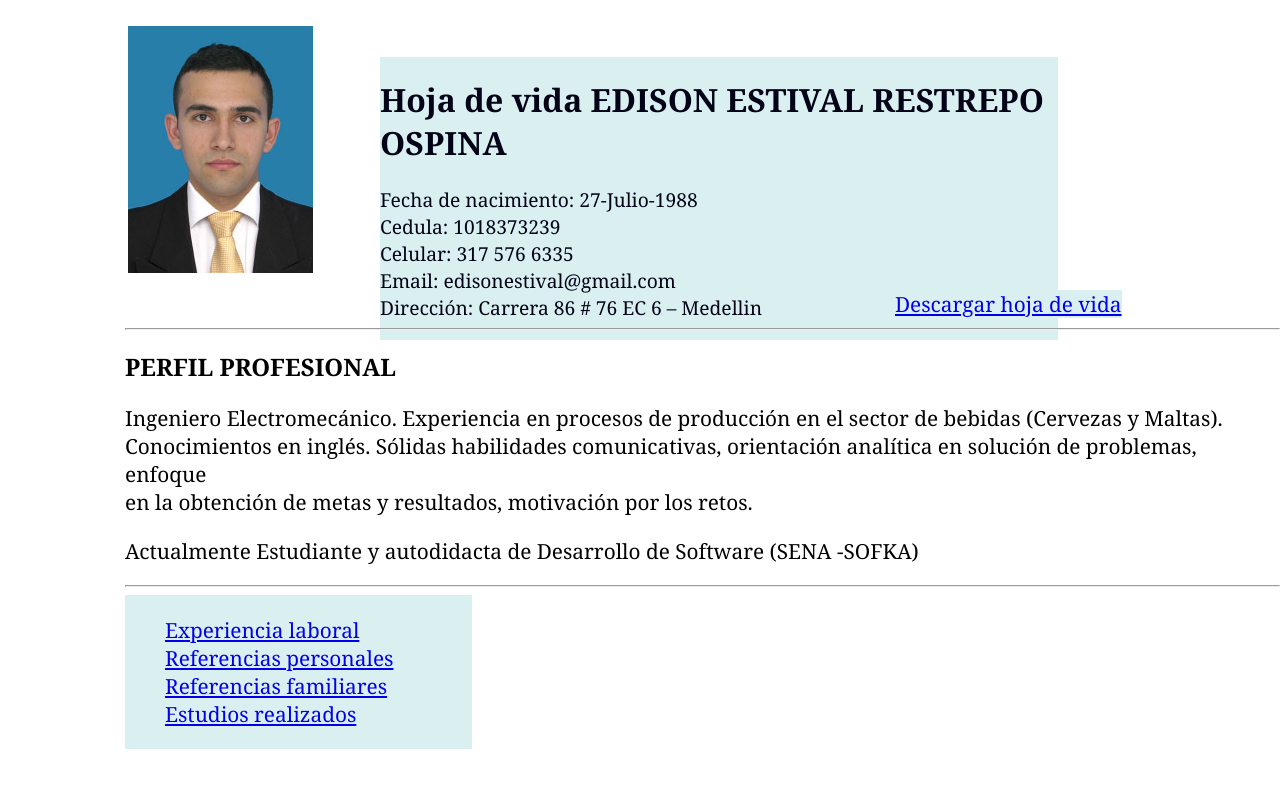
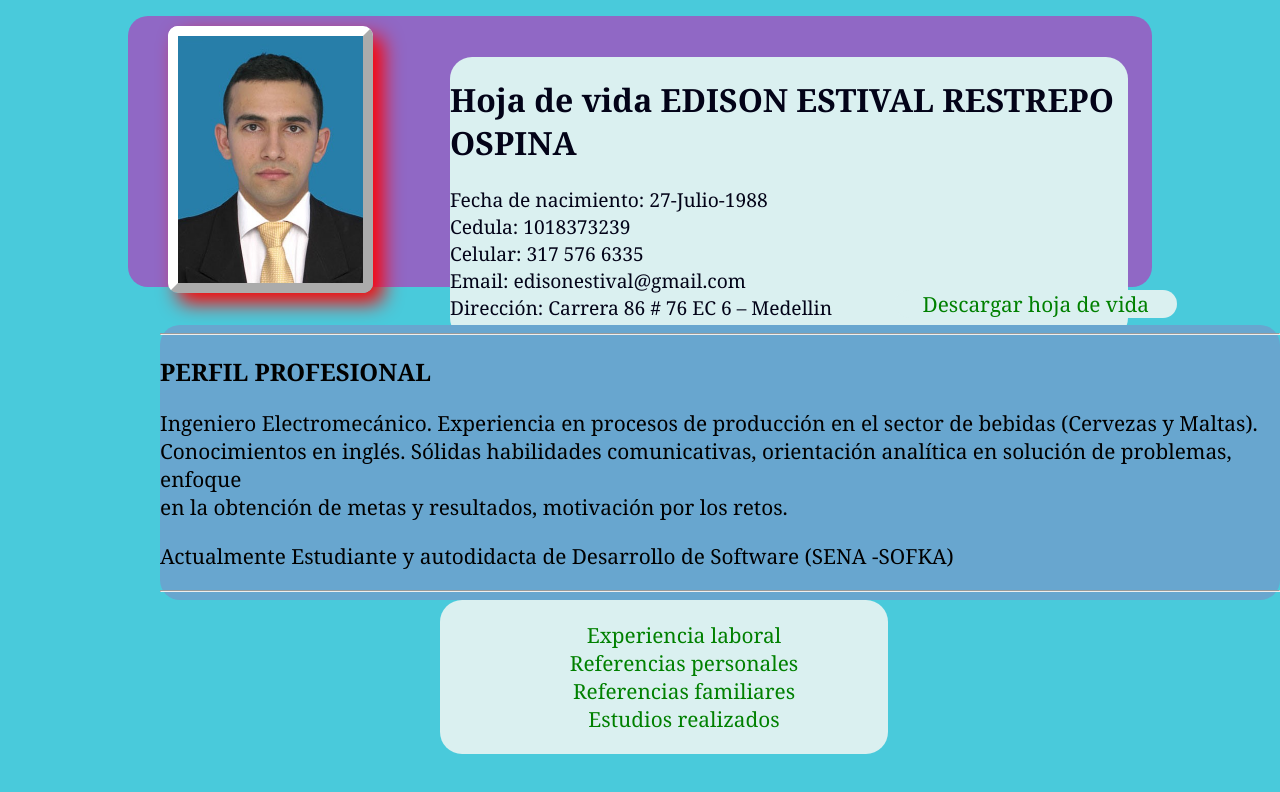
Before and after one commit to EdiRestrepo/Taller-de-HTML5-CSS3-JS, a plain HTML site: page Taller HTML5-CSS3-JS/index.html in a window 1280 px wide. Drawn offline with Linux system fonts and the light colour scheme.

Commit message:
Se sube taller de CSS3

```diff
--- a/Taller HTML5-CSS3-JS/index.html
+++ b/Taller HTML5-CSS3-JS/index.html
@@ -5,14 +5,21 @@
     <meta name="description" content="Hoja de vida"/>
     <meta name="viewport" content="width=device-width, initial-scale=1.0">
     <title>Taller HTML5</title>
+    <link rel="stylesheet" href="taller_css3.css" type="text/css"/>
+    <!-- <style type="text/css">
+        body{
+             background-color: olive;
+            color: white;
+        }
+    </style> -->
 </head>
 <body>
     <header>
         <figure>
-            <img src="Foto-Edison-R.jpg" style="width: 185px; position: relative; top: 10px; left: 80px;">
+            <img src="Foto-Edison-R.jpg" style="width: 185px; position: relative; top: 10px;">
         </figure>
 
-        <div style="font-family: Cambria, Cochin, Georgia, Times, 'Times New Roman', serif; color: rgb(3, 3, 24); background-color: rgb(218, 240, 240); width:53%; position:  absolute; left: 380px; top:57px">
+        <div style="font-family: Cambria, Cochin, Georgia, Times, 'Times New Roman', serif; color: rgb(3, 3, 24); background-color: rgb(218, 240, 240); width:53%; position:  absolute; left: 450px; top:57px">
             <h1>Hoja de vida EDISON ESTIVAL RESTREPO OSPINA</h1>
             <p style="font-size: 120%;">
                 Fecha de nacimiento: 27-Julio-1988<br>
@@ -23,10 +30,10 @@
             </p>
         </div>
     </header>
-    <nav style="position: absolute; left: 895px; font-size: 130%; background: rgb(218, 240, 240); top:290px; font-family: Cambria, Cochin, Georgia, Times, 'Times New Roman', serif;">
+    <nav style="position: absolute; left: 895px; font-size: 130%; background: rgb(218, 240, 240); top:290px; font-family: Cambria, Cochin, Georgia, Times, 'Times New Roman', serif; text-align: center;">
         <a href="Hoja_de_vida_Edison_Restrepo.pdf" target="_blank">Descargar hoja de vida</a>
     </nav>
-    <main style="position: absolute; top: 320px; left: 125px; font-family: Cambria, Cochin, Georgia, Times, 'Times New Roman', serif;">
+    <main style="position: absolute; top: 325px; left: 160px; font-family: Cambria, Cochin, Georgia, Times, 'Times New Roman', serif;">
         <hr>
         <section>
             <h2>PERFIL PROFESIONAL</h2>
@@ -42,7 +49,7 @@
             <article>contenido g</article> -->
         </section>
         <hr>
-        <nav style="font-family: Cambria, Cochin, Georgia, Times, 'Times New Roman', serif; font-size: 130%; background: rgb(218, 240, 240); width: 30%; position: absolute;">
+        <nav style="font-family: Cambria, Cochin, Georgia, Times, 'Times New Roman', serif; font-size: 130%; background: rgb(218, 240, 240); width: 40%; position: absolute; left: 280px;">
             <ul style="list-style: none;" >
                 <li><a href="experiencia.html">Experiencia laboral</a></li>
                 <li><a href="referencia_personal.html">Referencias personales</a></li>
--- /dev/null
+++ b/Taller HTML5-CSS3-JS/taller_css3.css
@@ -0,0 +1,50 @@
+
+body{
+    background-color: rgb(73, 202, 219);
+    color: black;
+    width: 1024px;
+    margin: 0px auto;
+}
+
+header{
+    background-color: rgb(144, 104, 197);
+    border-radius: 20px;
+}
+
+main{
+    background-color: rgb(104, 166, 207);
+    border-radius: 20px;
+}
+
+a{
+    text-decoration: none;
+    color: green;
+}
+a:hover{
+    font-size: 140%;
+    color: coral;
+    background: blueviolet;
+    border-radius: 22px;
+}
+
+a:active {
+    color: red;
+    background: blue;
+}
+
+
+img{
+    border: 10px outset white;
+    border-radius: 10px;
+    box-shadow: 10px 10px 20px red;
+}
+
+div{
+    border-radius: 22px;
+}
+
+nav{
+    border-radius: 22px;
+    width: 22%;
+    text-align: center;
+}
```
Also changed, not shown: Taller HTML5-CSS3-JS/estudios.html (+2 -1 lines), Taller HTML5-CSS3-JS/experiencia.html (+3 -2 lines), Taller HTML5-CSS3-JS/referencia_familiar.html (+2 -1 lines), Taller HTML5-CSS3-JS/referencia_personal.html (+2 -1 lines).
